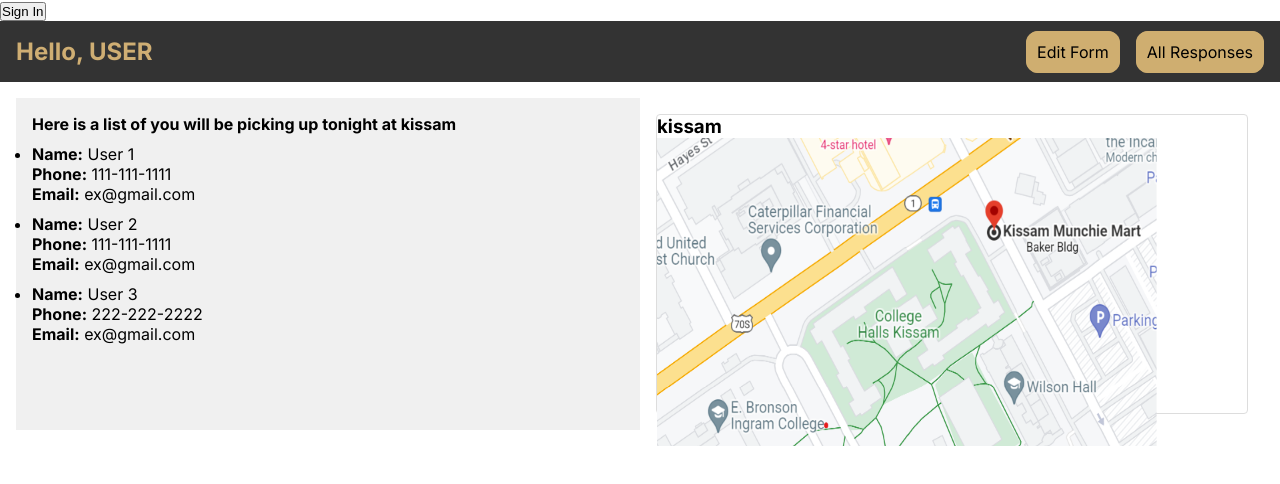
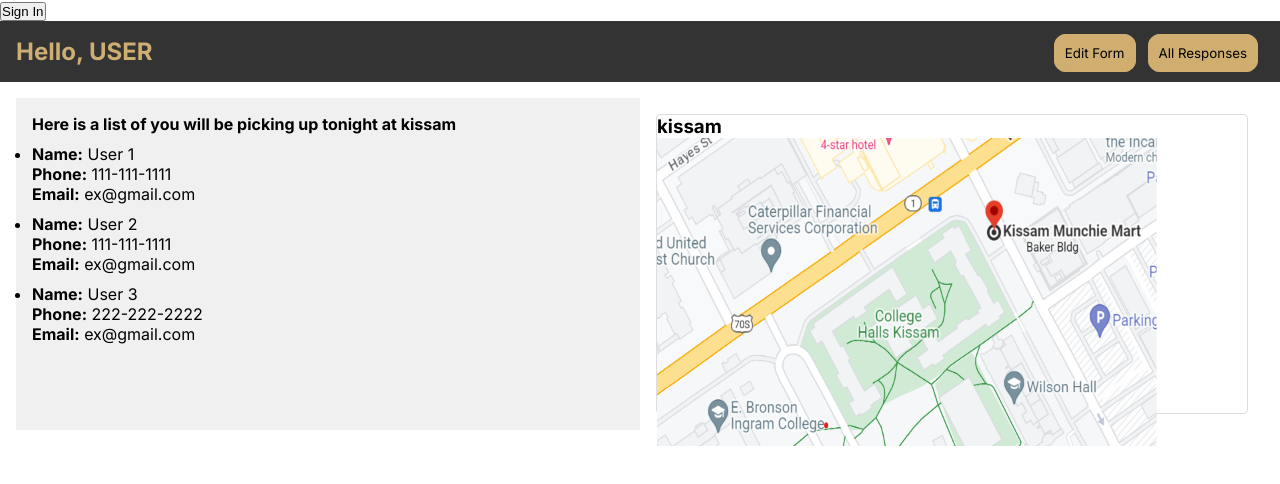
Before and after one commit to liy94/Vandy-Ice-Hockey, a Next.js app in the folder vandy-ice-hockey/: page /driverView in a window 1280 px wide. Shown: the top 484 px of the page. Built offline with nearby package versions, Linux system fonts and the light colour scheme; no server answers.

Commit message:
button adjustments

```diff
--- a/vandy-ice-hockey/src/app/driverView/driver.css
+++ b/vandy-ice-hockey/src/app/driverView/driver.css
@@ -16,23 +16,24 @@
   font-size: 1.5rem; /* Adjust the font size for smaller screens */
 }
 
-.card {
+.link-card {
   margin-left: 16px;
+  margin: 6px;
   padding: 10px;
   cursor: pointer;
-  font-size: medium;
+  font-size: smaller;
   border-radius: var(--border-radius);
   background: rgba(var(--card-rgb), 1);
   border: 1px solid rgba(var(--card-rgb), 1);
   transition: background 200ms, border 200ms;
 }
 
-.card:hover {
+.link-card:hover {
   background: rgba(var(--light-card-rgb), 1);
   border: 1px solid rgba(var(--card-border-rgb), 0.15);
 }
 
-.card:hover span {
+.link-card:hover span {
   transform: translateX(4px);
 }
 
@@ -82,8 +83,10 @@
   border-radius: 4px;
 }
 
+
+
 /* Media Query for iPhone and Small Screens */
-@media only screen and (max-width: 768px) {
+@media only screen and (max-width: 800px) {
   .container {
     flex-direction: column; /* Stack children vertically on small screens */
   }
@@ -94,20 +97,23 @@
 
   .left-half,
   .right-half {
+    flex-direction: row;
     flex: auto; /* Make both left and right halves take full width on small screens */
     margin: 8px; /* Add space around the left and right halves on smaller screens */
 
-    /* Modifications for card and map-container on small screens (iPhone) */
-    .card {
-      margin-left: 8px;
-      padding: 5px;
-      font-size: small;
-      border: 1px solid rgba(var(--card-rgb), 0.8);
-      max-width: 80%;
+    .link-card {
+      margin: 8px;
+      padding: 10px;
+      cursor: pointer;
+      font-size: small; /* Adjust the font size of the buttons for smaller screens (e.g., iPhones) */
+      border-radius: var(--border-radius);
+      background: rgba(var(--card-rgb), 1);
+      border: 1px solid rgba(var(--card-rgb), 1);
+      transition: background 200ms, border 200ms;
     }
 
     .map-container {
-      height: 200px;
+      height: 200px; /* Adjust the height for small screens */
     }
   }
 
--- a/vandy-ice-hockey/src/app/driverView/page.tsx
+++ b/vandy-ice-hockey/src/app/driverView/page.tsx
@@ -49,20 +49,18 @@
       <div className="header">
         <h1>Hello, USER</h1>
         <div className="links">
-          {/* link to edit response form */}
     <Link
       href="/registrationForm"
-            className="card"
+      className="link-card" // Use the new class
       target="_self"
       rel="noopener noreferrer"
     >
       Edit Form
     </Link>
 
-          {/* link to view all responses form */}
     <Link
       href="/responsesView"
-            className="card"
+      className="link-card" // Use the new class
       target="_self"
       rel="noopener noreferrer"
     >
--- a/vandy-ice-hockey/src/app/riderView/rider.css
+++ b/vandy-ice-hockey/src/app/riderView/rider.css
@@ -17,10 +17,10 @@
 }
 
 .card {
-  margin-left: 16px;
+  margin: 6px; /* Add space around the link-card */
   padding: 10px;
   cursor: pointer;
-  font-size: medium;
+  font-size: smaller; /* Adjust the font size to match the card elements */
   border-radius: var(--border-radius);
   background: rgba(var(--card-rgb), 1);
   border: 1px solid rgba(var(--card-rgb), 1);
@@ -98,7 +98,7 @@
     flex: auto; /* Make both left and right halves take full width on small screens */
     margin: 8px; /* Add space around the left and right halves on smaller screens */
 
-    .card {
+    .link-card {
       margin-left: 8px;
       padding: 5px;
       font-size: small;
```
Lines whose indentation alone changed are shown as unchanged.
